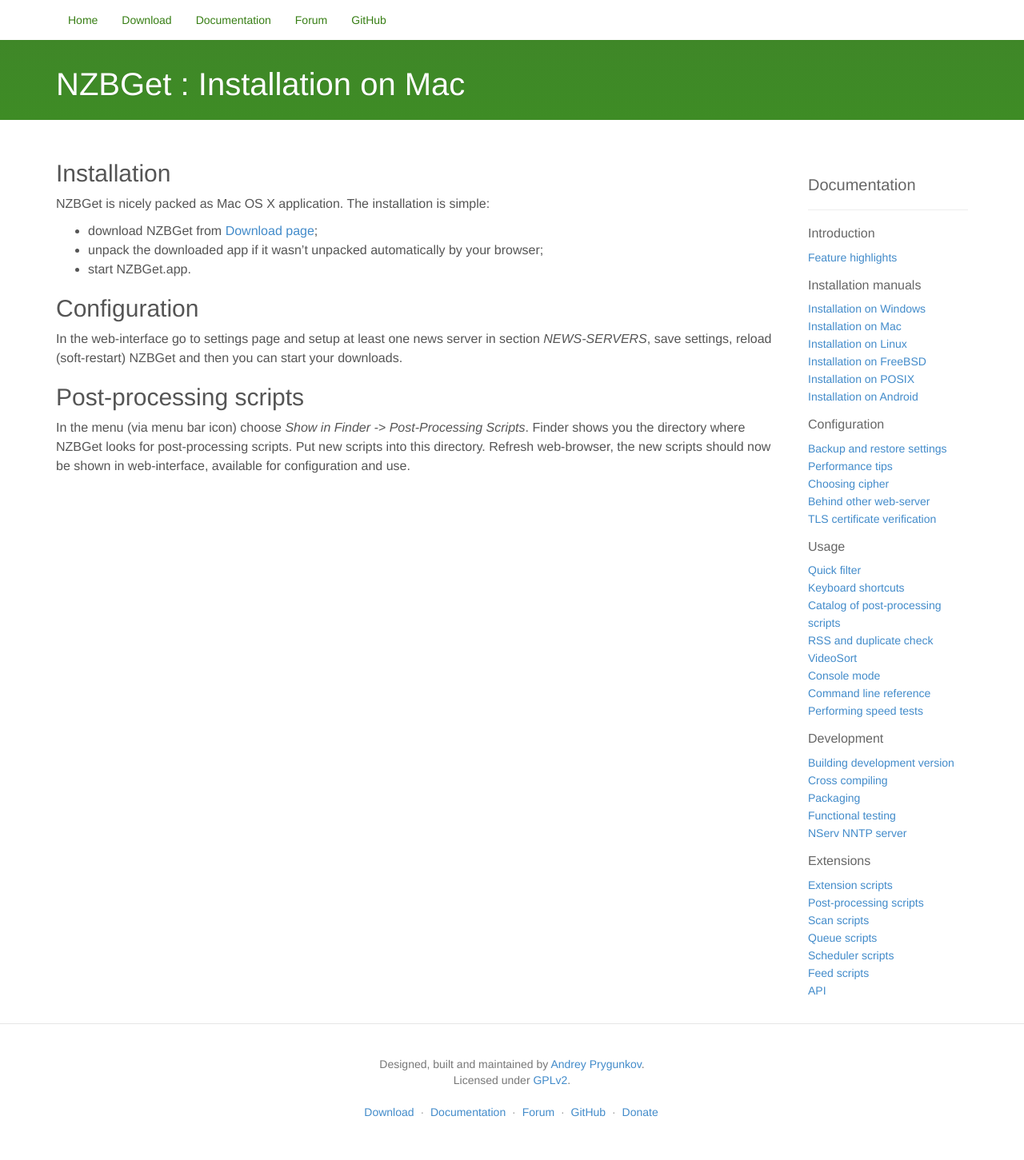
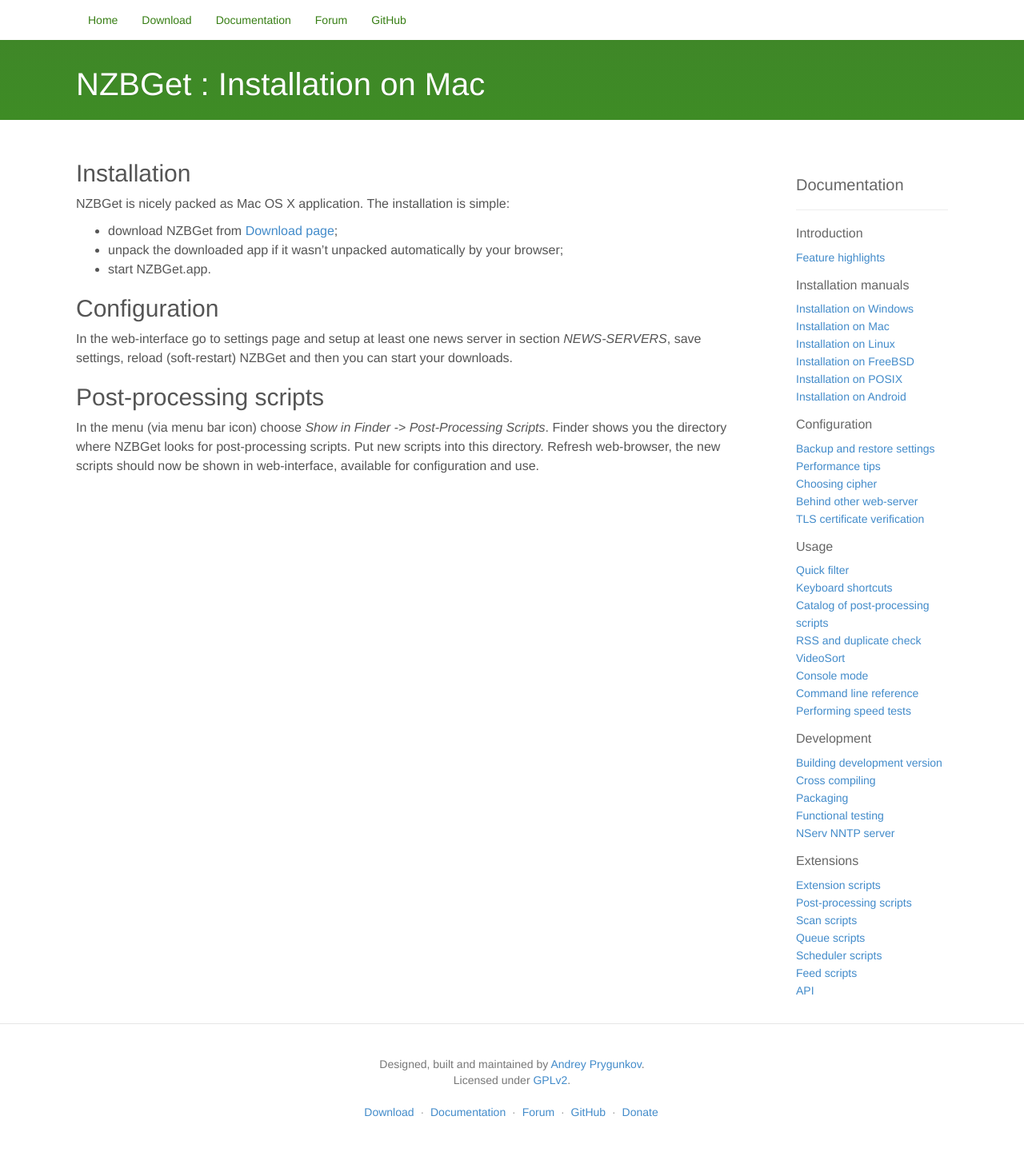
Before and after one commit to nzbget/nzbget.github.io, a Jekyll site: the page built from _wiki/Installation_on_Mac.md, in a window 1280 px wide. Shown: the whole page at 80% size. Built offline with Jekyll 4.4.1, drawn with Linux system fonts in a browser that asks for light colours; nearby versions of some CDN libraries; the repository's description, which GitHub fills in, is left out.

Commit message:
nzbget/nzbget#383: improved responsive design for smaller screen

```diff
--- a/css/docs.css
+++ b/css/docs.css
@@ -200,9 +200,16 @@
   }
 }
 
-@media (min-width: 992px) {
+@media (min-width: 1024px) {
   .bs-docs-masthead .lead {
     width: 80%;
+    font-size: 30px;
+  }
+}
+
+@media (min-width: 960px) {
+  .bs-docs-masthead .lead {
+    width: 90%;
     font-size: 30px;
   }
 }
@@ -567,15 +574,9 @@
   border: 1px solid #ccc;
 }
 
-@media (min-width:992px) {
-  .docs-content {
-    margin-right: 240px;
-  }
-}
-
 .docs-sidebar {
-  padding-left: 20px;
-  width: 220px;
+  padding-left: 40px;
+  width: 230px;
   margin-bottom: 20px;
   float: right;
 }
@@ -605,8 +606,29 @@
   line-height: 22px;
 }
 
-@media (max-width:991px) {
+@media (min-width:960px) {
+  .docs-content {
+    margin-right: 230px;
+  }
+}
+
+@media (max-width:959px) {
   .docs-sidebar {
     display: none;
   }
 }
+
+@media (min-width: 960px) {
+  .container {
+    width: 945px;
+  }
+}
+
+@media (min-width: 1150px) {
+  .container {
+    width: 1120px;
+  }
+  .docs-content {
+    margin-right: 260px;
+  }
+}
```
